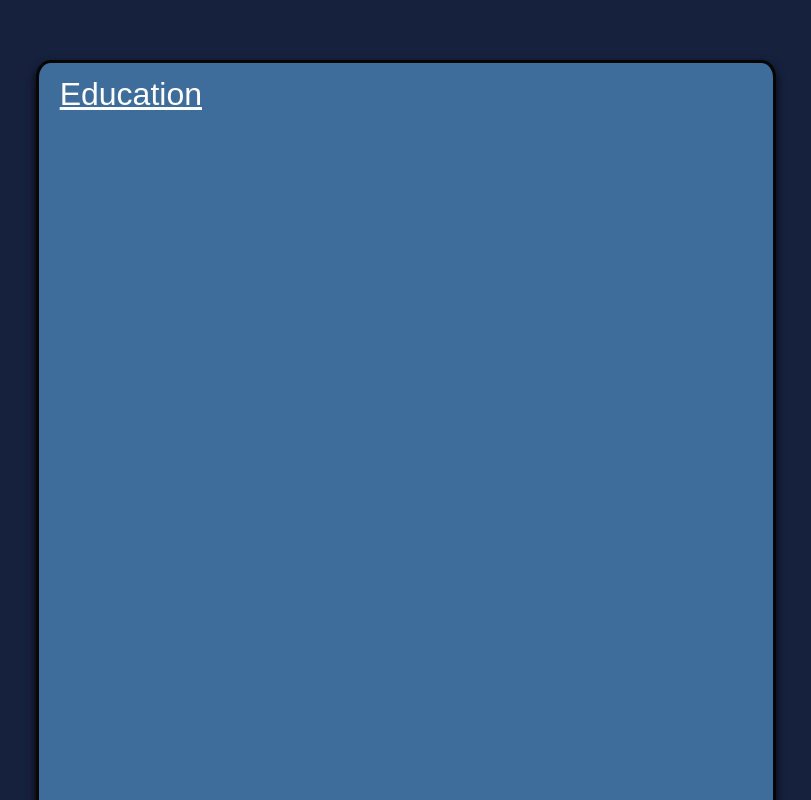
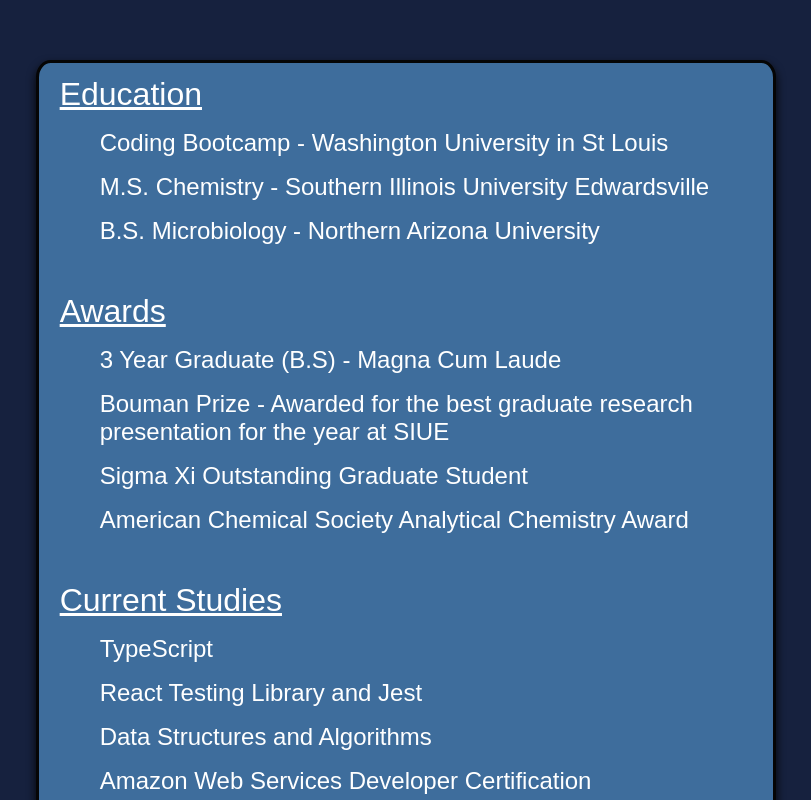
Before and after one commit to Kamadulski999/Kamadulski, a React (Create React App) app: page /Skills in a window 1280 px wide. Shown: the part 1180-1980 px from the top of the page, without its empty margins (234-1045 px from the left). Built offline with nearby package versions, Linux system fonts and the light colour scheme; a web font is replaced by a local one.

Commit message:
skills page complete

```diff
--- a/src/Pages/Home/home.css
+++ b/src/Pages/Home/home.css
@@ -2,7 +2,6 @@
     display: flex;
     flex-wrap: wrap;
     margin: 1vw;
-    height:90vh;
     }
 
     .welcome {
--- a/src/Pages/Projects/index.js
+++ b/src/Pages/Projects/index.js
@@ -23,7 +23,7 @@
         image: "Horror.png",
         url: "//www.lilithphotography.com",
         github: "https://github.com/Kamadulski999/",
-        text: "Horror Scorer is a full stack social media app that allows horror movie fans to discuss and rate their favorite movies. Data is provided from TheMovieDB API."
+        text: "Horror Scorer is a full stack social media app that allows horror movie fans to discuss their favorite movies with their friends. Movie information and ratings provided from TheMovieDB API."
         }]
 
 
--- a/src/Pages/Skills/index.js
+++ b/src/Pages/Skills/index.js
@@ -35,7 +35,7 @@
                 <ul>
                 <li>Mongoose</li>
                     <li>Sequelize</li>
-                    <li>GraphQl</li>
+                    <li>GraphQL</li>
                     <li>JQuery</li>
                     <li>Bootstrap</li>
                     <li>Materialize</li>
@@ -50,6 +50,25 @@
             <div className="education-card">
             <div className="card education-card">
             <div className="card-banner ml-2">Education</div>
+            <div className='education'>
+                <div>Coding Bootcamp - Washington University in St Louis</div>
+                <div>M.S. Chemistry - Southern Illinois University Edwardsville</div>
+                <div>B.S. Microbiology - Northern Arizona University </div>
+            </div>
+            <div className="card-banner ml-2 mt-5">Awards</div>
+            <div className='education'>
+                <div>3 Year Graduate (B.S) - Magna Cum Laude </div>
+                <div>Bouman Prize - Awarded for the best graduate research presentation for the year at SIUE </div>
+                <div>Sigma Xi Outstanding Graduate Student </div>
+                <div>American Chemical Society Analytical Chemistry Award </div>
+            </div>
+            <div className="card-banner ml-2 mt-5">Current Studies</div>
+            <div className='education'>
+                <div>TypeScript</div>
+                <div>React Testing Library and Jest </div>
+                <div>Data Structures and Algorithms</div>
+                <div>Amazon Web Services Developer Certification</div>
+            </div>
             </div>
             </div>
             </div>
--- a/src/Pages/Skills/skills.css
+++ b/src/Pages/Skills/skills.css
@@ -28,6 +28,11 @@
     width:100%;
 
 }
+.education div {
+    margin: 1rem 0 1rem 3rem;
+    font-size: 1.5rem;
+}
+
 .card-banner {
     font-size: 2rem;
     text-decoration: underline;
```
